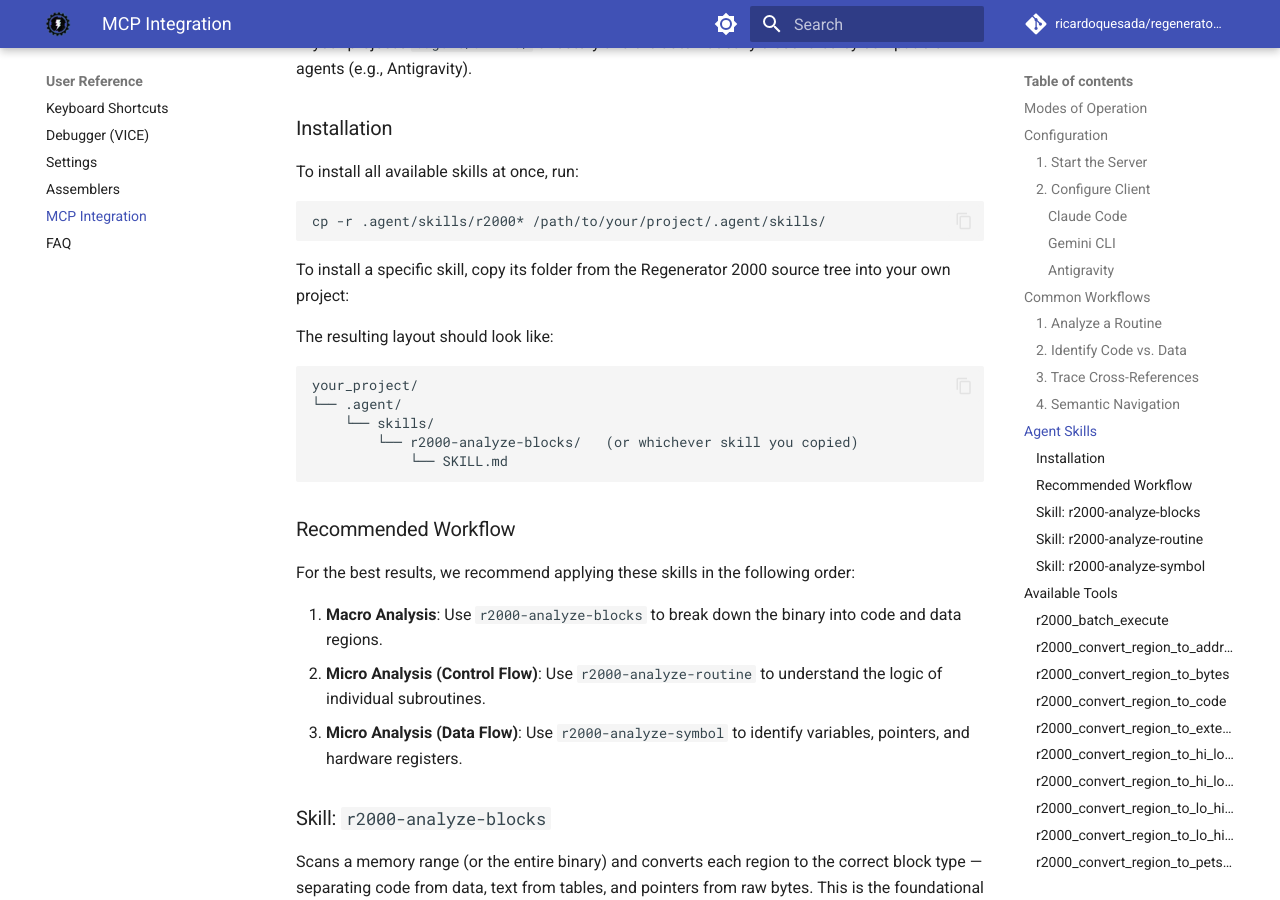
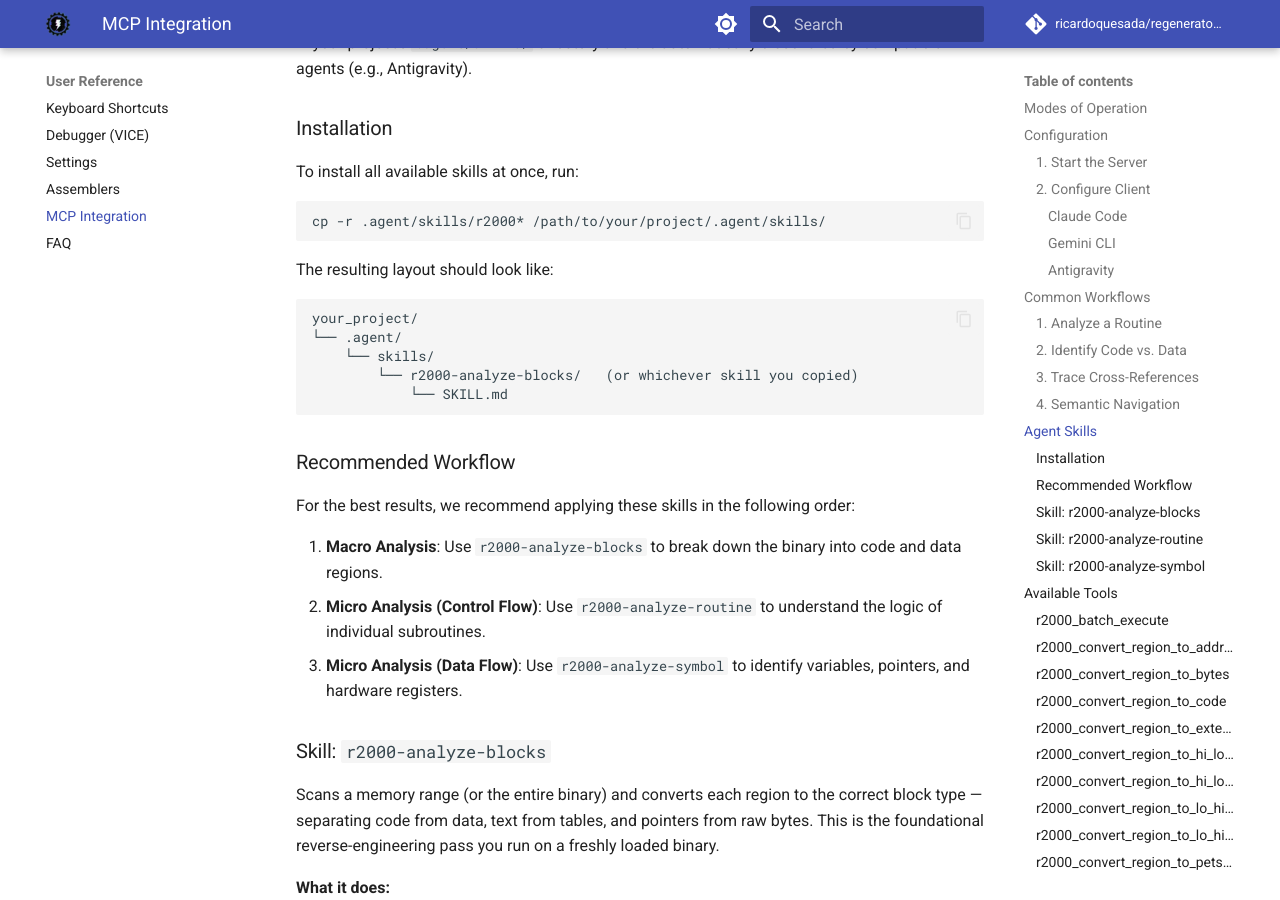
Before and after one commit to ricardoquesada/regenerator2000, an MkDocs documentation site: the page built from docs/mcp.md, in a window 1280 px wide and 900 px high, scrolled down 4663 px. Built offline with MkDocs 1.6.1 and Material for MkDocs 9.7.7, drawn with Linux system fonts in a browser that asks for light colours; comment, search, counter and statistics services are not loaded.

````diff
--- a/docs/mcp.md
+++ b/docs/mcp.md
@@ -170,8 +170,6 @@ To install all available skills at once, run:
 ```shell
 cp -r .agent/skills/r2000* /path/to/your/project/.agent/skills/
 ```
-
-To install a specific skill, copy its folder from the Regenerator 2000 source tree into your own project:
 
 The resulting layout should look like:
 
````
Also changed, not shown: docs/debugger.md (+6 -3 lines).
